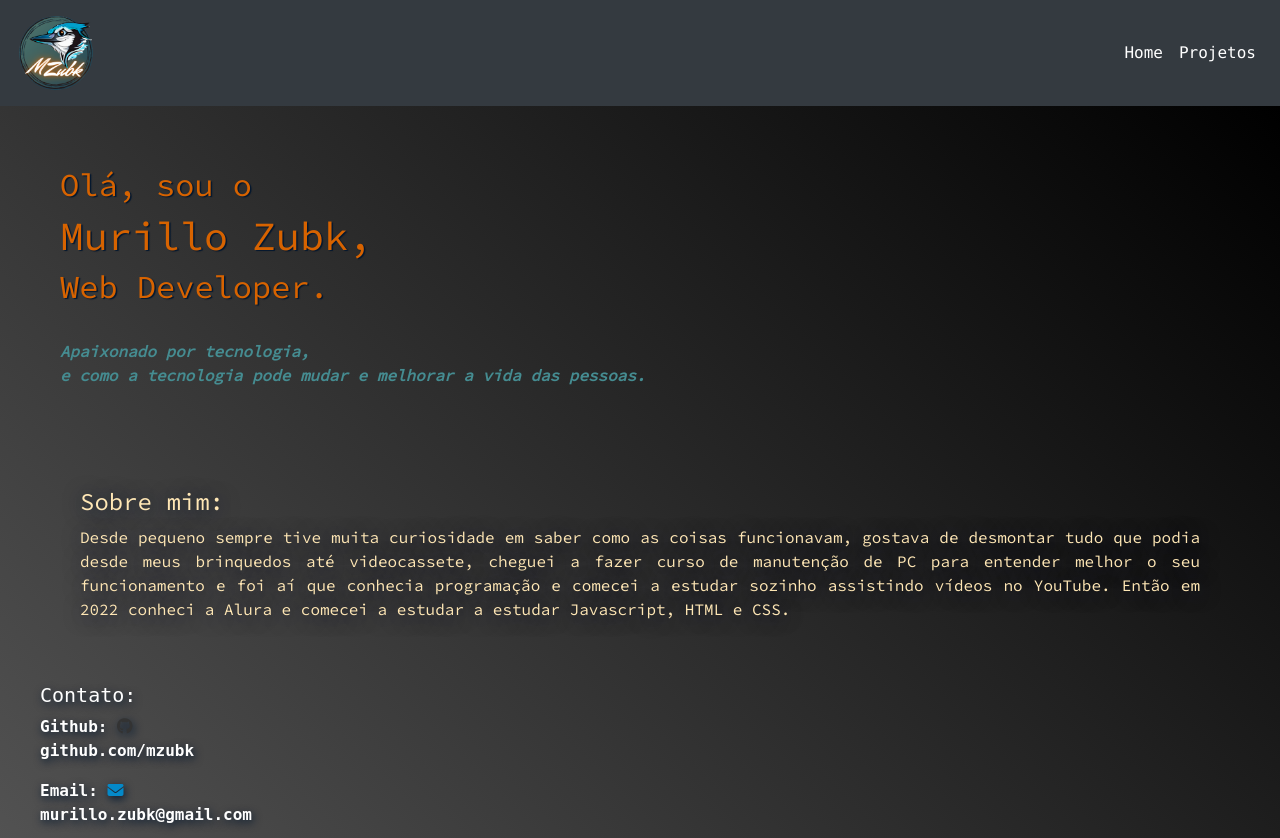
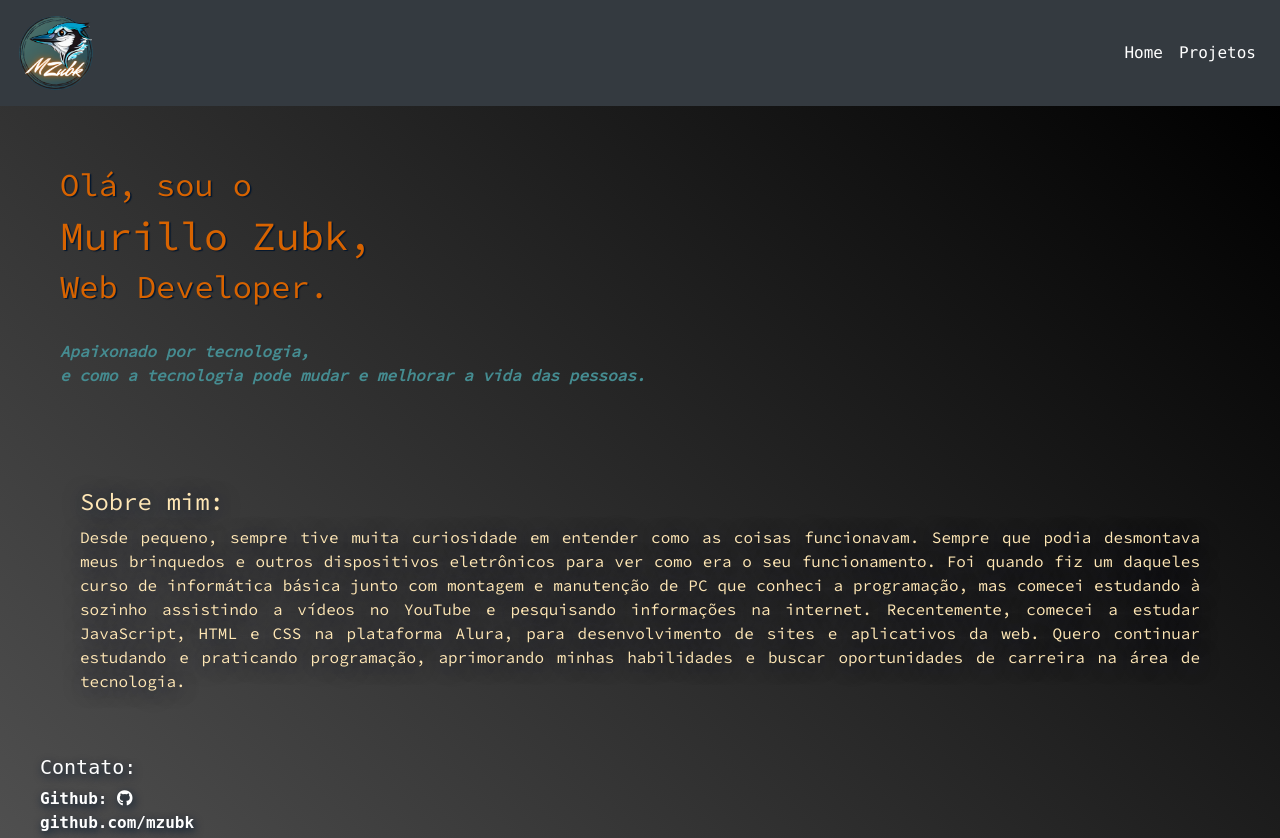
Before and after one commit to MZubk/Portfolio-old, a plain HTML site: page index.html in a window 1280 px wide. Shown: the top 838 px of the page. Drawn offline with nearby package versions, Linux system fonts and the light colour scheme.

Commit message:
adição de novos arquivos

```diff
--- a/index.html
+++ b/index.html
@@ -36,10 +36,12 @@
             <div class="collapse navbar-collapse justify-content-end" id="navbarNav">
                 <ul class="navbar-nav">
                     <li class="nav-item active">
-                        <a class="nav-link text-white text-monospace" href="index.html">Home <span class="sr-only">(Página atual)</span></a>
+                        <a class="nav-link text-white text-monospace" href="index.html">Home <span
+                                class="sr-only">(Página atual)</span></a>
                     </li>
                     <li class="nav-item active">
-                        <a class="nav-link text-white text-monospace" href="projetos.html">Projetos <span class="sr-only">(Página
+                        <a class="nav-link text-white text-monospace" href="projetos.html">Projetos <span
+                                class="sr-only">(Página
                                 atual)</span></a>
                     </li>
                 </ul>
@@ -68,11 +70,14 @@
             <!--sobre-->
             <div class="sobre text-sobre">
                 <h4>Sobre mim:</h4>
-                <p>Desde pequeno sempre tive muita curiosidade em saber como as coisas funcionavam, gostava de desmontar
-                    tudo que podia desde meus brinquedos até videocassete, cheguei a fazer curso de manutenção de PC
-                    para entender melhor o seu funcionamento e foi aí que conhecia programação e comecei a estudar
-                    sozinho assistindo vídeos no YouTube. Então em 2022 conheci a Alura e comecei a estudar a estudar
-                    Javascript, HTML e CSS.
+                <p>Desde pequeno, sempre tive muita curiosidade em entender como as coisas funcionavam. Sempre que podia
+                    desmontava meus brinquedos e outros dispositivos eletrônicos para ver como era o seu funcionamento.
+                    Foi quando fiz um daqueles curso de informática básica junto com montagem e manutenção de PC que
+                    conheci a programação, mas comecei estudando à sozinho assistindo a vídeos no YouTube e pesquisando
+                    informações na internet. Recentemente, comecei a estudar JavaScript, HTML e CSS na plataforma Alura,
+                    para desenvolvimento de sites e aplicativos da web. Quero continuar estudando e praticando
+                    programação, aprimorando minhas habilidades e buscar oportunidades de carreira na área de
+                    tecnologia.
                 </p>
 
             </div>
@@ -82,9 +87,8 @@
                 <h5>Contato:</h5>
                 <ul class="contato--link">
                     <li>Github:
-                        <i class="fa fa-github github"></i>
+                        <i class="fa fa-github github" aria-hidden="true" style="color: white;"></i>
                         <p>github.com/mzubk</p>
-
                     </li>
                     <li>Email: <i class="fa fa-envelope email"></i>
                         <p>murillo.zubk@gmail.com</p>
```
